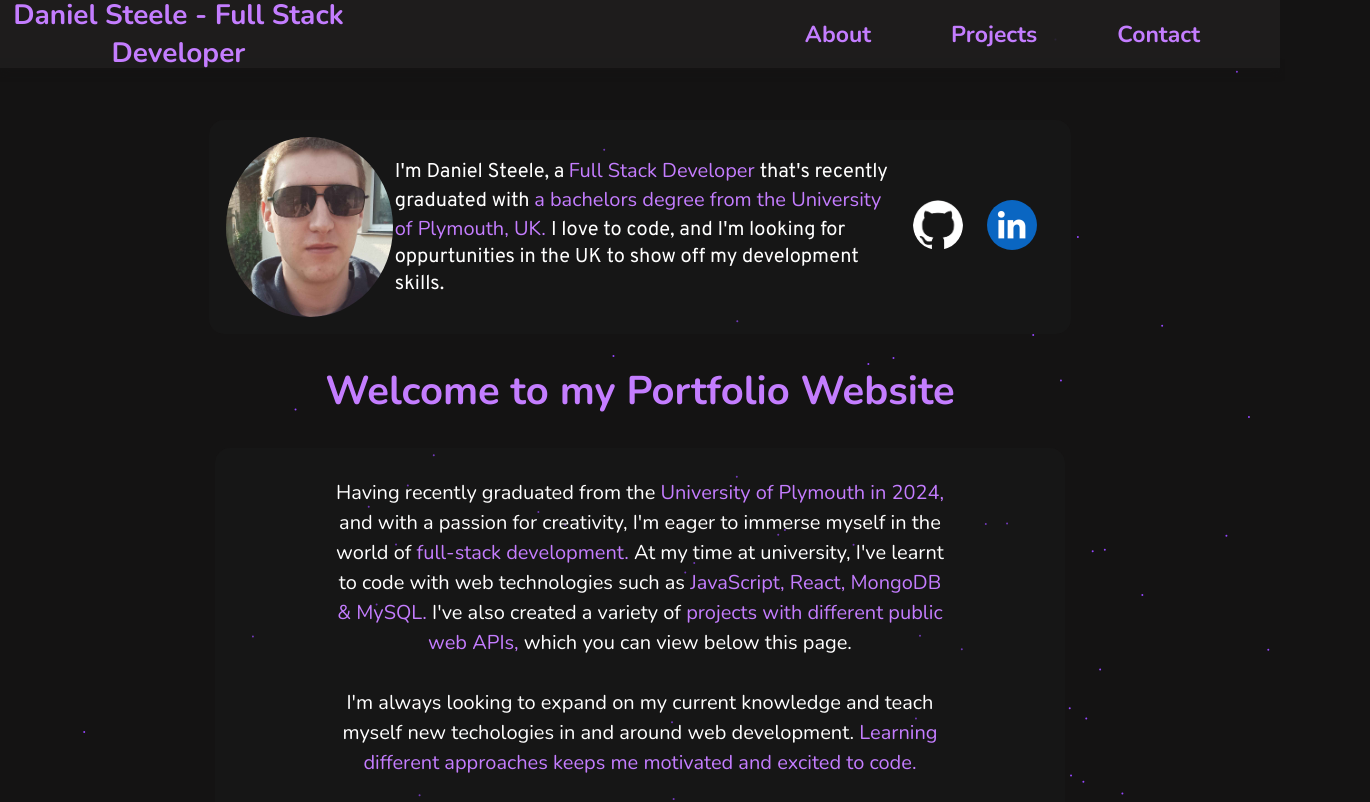
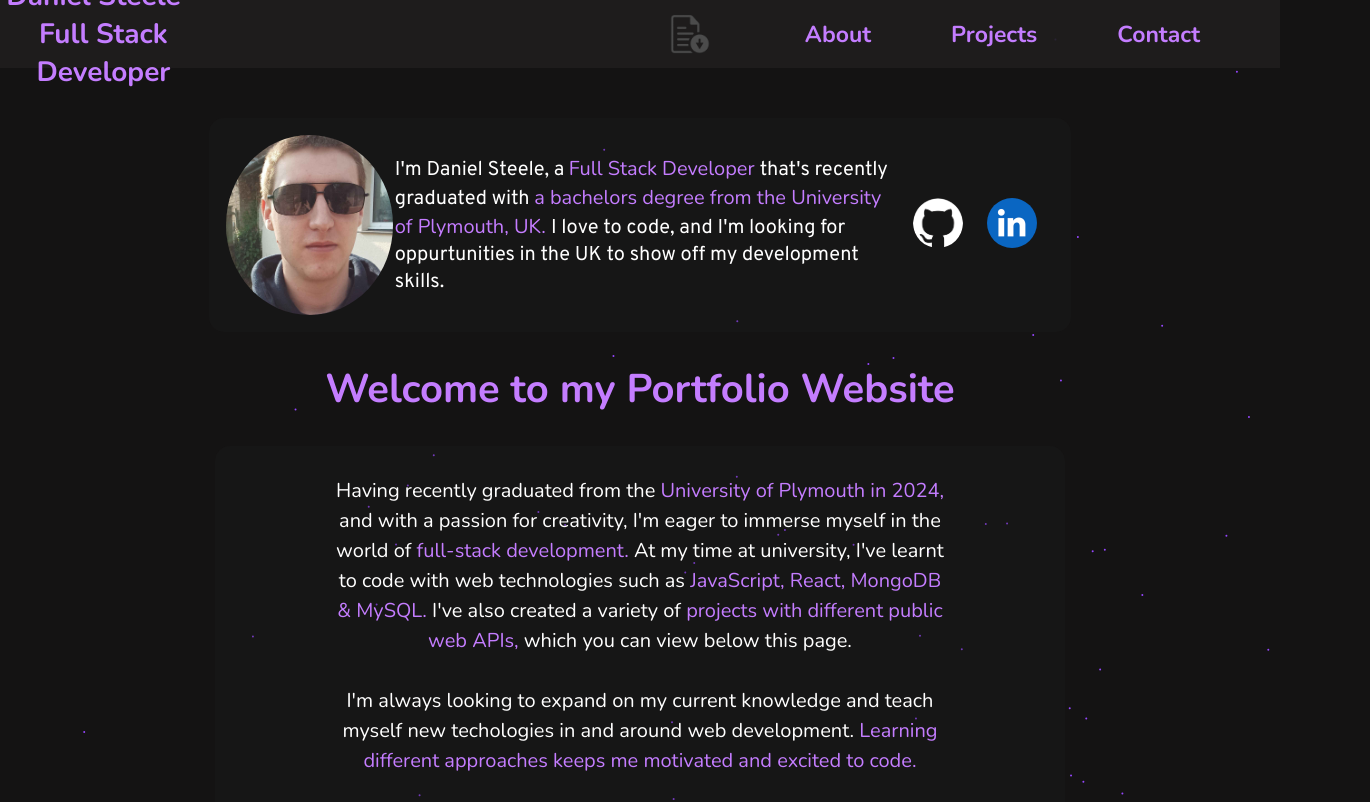
Before and after one commit to DanielSteele1/DanielSteele1.github.io, a React (Create React App) app: page / in a window 1280 px wide. Shown: the top 802 px of the page, 1370 px wide, since content can reach past the window. Built offline with nearby package versions, Linux system fonts and the light colour scheme.

Commit message:
created a button to download and view CV.

```diff
--- a/src/App.css
+++ b/src/App.css
@@ -32,6 +32,11 @@
 
   user-select: none;
   text-decoration: none;
+}
+
+.nav-item img:hover {
+
+  border: none;
 }
 
 /* Hide scrollbar for Chrome, Safari and Opera */
@@ -79,7 +84,6 @@
 }
 
 
-
 @keyframes App-logo-spin {
   from {
     transform: rotate(0deg);
@@ -101,6 +105,43 @@ a:hover {
 
   text-decoration: underline;
   color: #c47dff;
+
+}
+
+#download img {
+
+  height: 50px;
+  width: 70px;
+  display: flex;
+  margin: 10 auto;
+  border: 1px transparent;
+  border-radius: 15px;
+}
+
+.tooltip .tooltiptext {
+  visibility: hidden;
+  width: 110px;
+  background-color: rgba(32, 31, 31, 0.9);
+  color: #c47dff;
+  text-align: center;
+  font-size: 15px;
+  padding: 5px 0;
+  border-radius: 5px;
+  position: absolute;
+  z-index: 1;
+  left: 1260px;
+  top: 65px;
+}
+
+.tooltip:hover .tooltiptext {
+  visibility: visible;
+
+}
+
+#download img:hover {
+
+  transform: translateY(-2px);
+  transition: all 0.6s ease;
 
 }
 
@@ -129,7 +170,7 @@ a:hover {
   margin-top: 10px;
   border: 2px solid transparent;
   border-radius: 25px;
-  background-image: linear-gradient(90deg, #b6b6b6,#c47dff );
+  background-image: linear-gradient(90deg, #b6b6b6, #c47dff);
   box-shadow: 0px 4px 15px rgba(149, 70, 252, 0.5);
   text-align: center;
   transition: all 0.3s ease;
@@ -138,7 +179,7 @@ a:hover {
 }
 
 .link:hover {
-  background-image: linear-gradient(90deg, #b6b6b6,#c47dff );
+  background-image: linear-gradient(90deg, #b6b6b6, #c47dff);
   box-shadow: 0px 4px 20px rgba(149, 70, 252, 0.7);
   -webkit-text-fill-color: transparent;
   -webkit-background-clip: text;
@@ -239,9 +280,10 @@ body {
 @media (min-width: 1200px) {
 
   .projects {
-    grid-template-columns: repeat(3, 1fr); /* 3 columns */
-    margin:5px;
-    gap:20px;
+    grid-template-columns: repeat(3, 1fr);
+    /* 3 columns */
+    margin: 5px;
+    gap: 20px;
 
   }
 
@@ -507,7 +549,7 @@ body {
   margin: 0px;
   color: white;
   font-family: 'Nunito', sans-serif;
-  text-align:center;
+  text-align: center;
 
 }
 
@@ -584,7 +626,7 @@ body {
     overflow-x: hidden;
   }
 
-  .navigation{
+  .navigation {
     background-color: rgba(32, 31, 31, 1.0);
 
   }
@@ -775,7 +817,12 @@ body {
 }
 
 
-.project1:hover, .project2:hover, .project3:hover, .project4:hover, .project5:hover, .project6:hover {
+.project1:hover,
+.project2:hover,
+.project3:hover,
+.project4:hover,
+.project5:hover,
+.project6:hover {
 
   transform: translateY(-5px);
   transition: all 0.5s ease;
@@ -786,7 +833,8 @@ body {
 
   margin-bottom: 5px;
   font-size: 27px;
-  padding: 10px; color: #c47dff;
+  padding: 10px;
+  color: #c47dff;
   font-family: 'Nunito', sans-serif;
   text-align: center;
 
@@ -801,7 +849,7 @@ body {
   font-family: 'Nunito', sans-serif;
   margin: 10px;
   width: fit-content;
-  flex-grow:1;
+  flex-grow: 1;
 }
 
 .Project_card .button-container {
@@ -885,7 +933,7 @@ body {
     width: 100%;
     height: auto;
     margin: 10 auto;
-    object-fit:contain;
+    object-fit: contain;
 
   }
 
@@ -947,7 +995,7 @@ body {
   justify-content: center;
   align-items: center;
   margin: 0 auto;
-  object-fit:cover;
+  object-fit: cover;
 }
 
 .Project_card img:hover {
--- a/src/App.js
+++ b/src/App.js
@@ -70,17 +70,32 @@ function Profile() {
 
 function Navigation() {
 
+  const handleDownloadAndView = (event) => {
+
+    event.preventDefault()
+
+    const link = document.createElement('a');
+    link.href = '/Daniel Steele - Full Stack Dev (CV).pdf';
+    link.download = 'Daniel Steele - Full Stack Dev (CV).pdf';
+    link.click();
+
+  };
+
   return (
 
     <div className="navigation">
 
-      {/* <div class="nav-item">
-        <h1 class="nav-heading"> <img src="download-img.png" />  </h1>
-      </div> */}
-
-
       <div className="nav-logo-heading">
         <h1> Daniel Steele - Full Stack Developer  </h1>
+      </div>
+
+      <div class="nav-item">
+        <div class="tooltip">
+          <h1 class="nav-heading" id="download">  <a href="#" target="_blank" onClick={handleDownloadAndView} rel="noopener noreferrer">
+            <img src="downloadFile.png" />  </a>
+          </h1>
+          <span class="tooltiptext">View my CV</span>
+        </div>
       </div>
 
       <div className="nav-item">
@@ -162,7 +177,6 @@ export default function MyApp() {
       <Canvas />
       <Navigation />
 
-      <div id="navigation-line"> </div>
       <div id="about"> </div>
 
       <div className="profile-container">
```
Also changed, not shown: public/downloadFile.png (added), 1 other file (tests, documents, lock files or other folders). Lines whose indentation alone changed are shown as unchanged.
